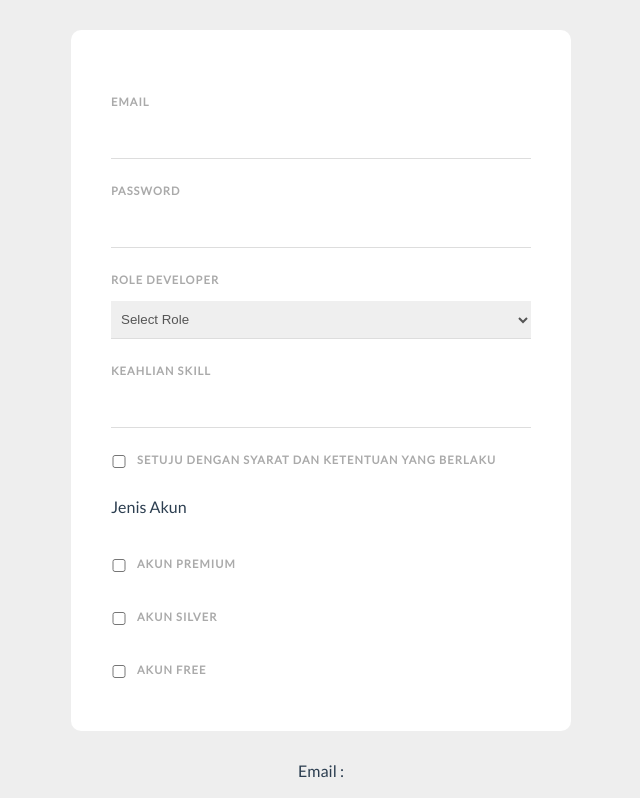
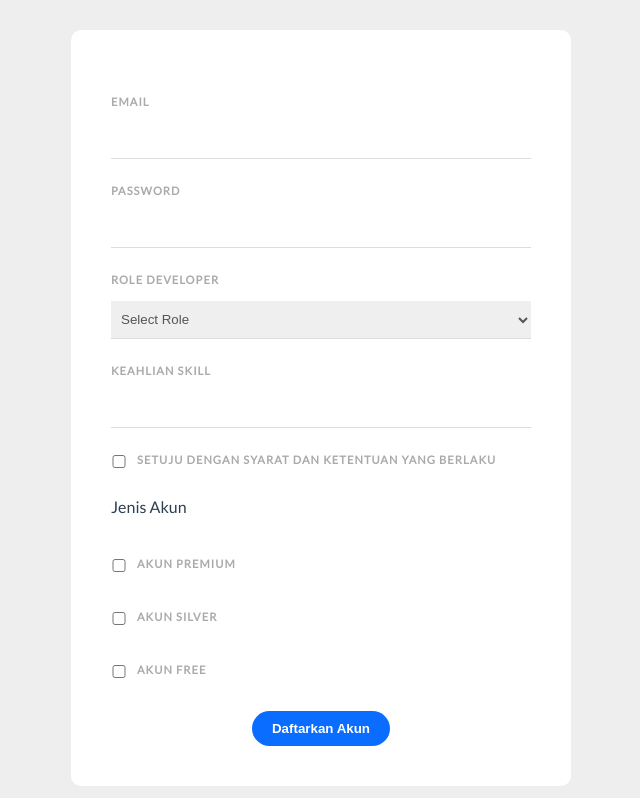
Before and after one commit to javascript-indonesias/ninja-webform, a Vue app: page /#/ in a window 1280 px wide. Shown: the top 798 px of the page, without its empty margins (319-959 px from the left). Built offline with nearby package versions, Linux system fonts and the light colour scheme.

Commit message:
Update signup form

```diff
--- a/src/views/SignupForm.vue
+++ b/src/views/SignupForm.vue
@@ -1,10 +1,11 @@
 <template>
-    <form action="">
+    <form action="" @submit.prevent="handleSubmitEvent">
         <label for="emailinput">Email</label>
         <input type="email" required id="emailinput" v-model="stringEmail" />
 
         <label for="passwordinput">Password</label>
         <input type="password" required v-model="stringPassword" id="passwordinput" />
+        <div v-if="passwordError" class="errorclass">{{ passwordError }}</div>
 
         <!-- Select options dengan menggunakan Vue model -->
         <label for="">Role Developer</label>
@@ -27,7 +28,9 @@
         />
 
         <div v-for="skill in listSkills" :key="skill" class="pill">
-            {{ skill }}
+            <span @click="deleteSkill(skill)">
+                {{ skill }}
+            </span>
         </div>
 
         <!-- Menggunakan Checkbox dan multi checkbox -->
@@ -48,6 +51,13 @@
         <div>
             <input type="checkbox" v-model="listAkunCheck" id="namecheckbox" value="free" />
             <label for="namecheckbox">Akun Free</label>
+        </div>
+
+        <!-- Membuat tombol submit kirim -->
+        <div class="submit">
+            <button>
+                Daftarkan Akun
+            </button>
         </div>
     </form>
 
@@ -73,6 +83,7 @@ export default {
             listAkunCheck: [],
             inputSkillTemp: '',
             listSkills: [],
+            passwordError: '',
         };
     },
     methods: {
@@ -87,6 +98,27 @@ export default {
                     this.listSkills.push(this.inputSkillTemp);
                 }
                 this.inputSkillTemp = '';
+            }
+        },
+        deleteSkill(skillItem) {
+            this.listSkills = this.listSkills.filter((item) => {
+                // Jika nilai tidak sama, maka ada di dalam array
+                // Jika nilai sama, maka return false, dan dihilangkan dari array
+                return skillItem !== item;
+            });
+        },
+        handleSubmitEvent() {
+            // validasi password dan kata sandi
+            this.passwordError =
+                this.stringPassword.length > 5 ? '' : 'Panjang kata sandi minimal 5 karakter';
+
+            if (!this.passwordError) {
+                console.log('email', this.stringEmail);
+                console.log('password', this.stringPassword);
+                console.log('role', this.roleProfesi);
+                console.log('skills', this.listSkills);
+                console.log('Pilihan akun', this.listAkunCheck);
+                console.log('terms setuju', this.termsAccept);
             }
         },
     },
@@ -129,4 +161,38 @@ input[type='checkbox'] {
     position: relative;
     top: 4px;
 }
+
+.pill {
+    display: inline-block;
+    margin: 20px 10px 0 0;
+    padding: 6px 12px;
+    background: #eee;
+    border-radius: 20px;
+    font-size: 12px;
+    letter-spacing: 1px;
+    font-weight: bold;
+    color: #777;
+    cursor: pointer;
+}
+
+button {
+    background: #0b6dff;
+    border: 0;
+    padding: 10px 20px;
+    margin-top: 20px;
+    color: #fff;
+    border-radius: 20px;
+    font-weight: bold;
+}
+
+.submit {
+    text-align: center;
+}
+
+.errorclass {
+    color: #ff0062;
+    margin-top: 10px;
+    font-size: 0.8em;
+    font-weight: bold;
+}
 </style>
```
